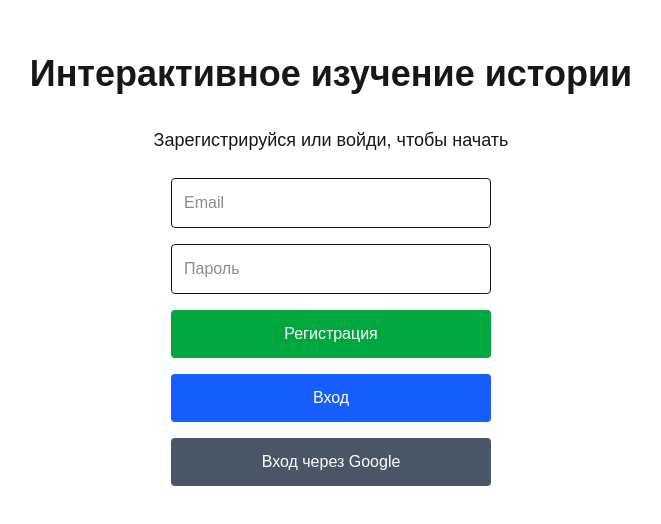
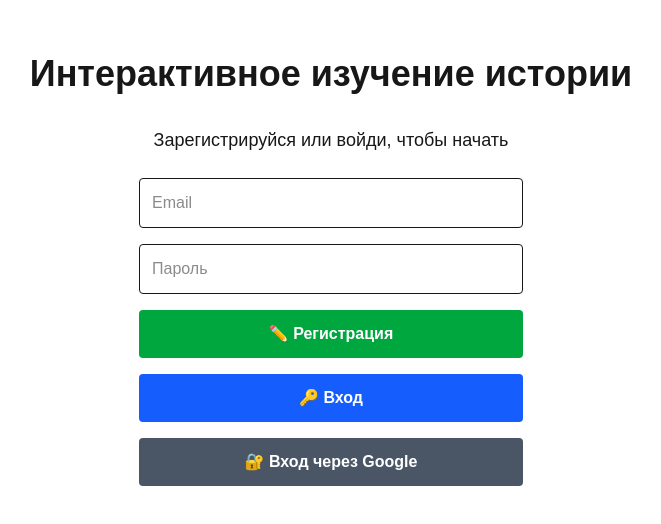
Before and after one commit to nikolaeff80/my-history-app, a Next.js app: page / in a window 1280 px wide. Shown: the part 130-654 px from the top of the page, without its empty margins (309-970 px from the left). Built offline with nearby package versions, Linux system fonts and the light colour scheme; no server answers.

Commit message:
Fixed bug with entry

```diff
--- a/src/components/LoginForm.tsx
+++ b/src/components/LoginForm.tsx
@@ -1,32 +1,199 @@
 'use client';
 
 import { createClient } from '@/utils/supabase-client';
-import { useState } from 'react';
+import { useState, useEffect } from 'react';
+import { useRouter } from 'next/navigation';
 
 export default function LoginForm() {
   const [email, setEmail] = useState('');
   const [password, setPassword] = useState('');
+  const [loading, setLoading] = useState(false);
+  const [message, setMessage] = useState<{ type: 'success' | 'error'; text: string } | null>(null);
+  const [user, setUser] = useState<any>(null);
+  const [isAuthenticated, setIsAuthenticated] = useState(false);
+  const router = useRouter();
   const supabase = createClient();
 
+  // Проверить, залогирован ли пользователь при загрузке
+  useEffect(() => {
+    const checkAuth = async () => {
+      const { data: { session } } = await supabase.auth.getSession();
+      if (session?.user) {
+        setUser(session.user);
+        setIsAuthenticated(true);
+      }
+    };
+    checkAuth();
+  }, []);
+
   const signUp = async () => {
-    await supabase.auth.signUp({ email, password });
+    if (!email || !password) {
+      setMessage({ type: 'error', text: 'Пожалуйста, заполните email и пароль' });
+      return;
+    }
+
+    setLoading(true);
+    setMessage(null);
+
+    try {
+      const { data, error } = await supabase.auth.signUp({ email, password });
+
+      if (error) {
+        // Обработка специфичных ошибок
+        if (error.message.includes('429') || error.status === 429) {
+          setMessage({ type: 'error', text: 'Слишком много попыток. Подождите несколько минут.' });
+        } else if (error.message.includes('already exists')) {
+          setMessage({ type: 'error', text: 'Пользователь с этой почтой уже существует' });
+        } else {
+          setMessage({ type: 'error', text: error.message || 'Ошибка при регистрации' });
+        }
+      } else {
+        setMessage({ type: 'success', text: 'Проверьте почту для подтверждения регистрации' });
+        setEmail('');
+        setPassword('');
+      }
+    } catch (err) {
+      setMessage({ type: 'error', text: 'Неизвестная ошибка при регистрации' });
+      console.error(err);
+    } finally {
+      setLoading(false);
+    }
   };
 
   const signIn = async () => {
-    await supabase.auth.signInWithPassword({ email, password });
+    if (!email || !password) {
+      setMessage({ type: 'error', text: 'Пожалуйста, заполните email и пароль' });
+      return;
+    }
+
+    setLoading(true);
+    setMessage(null);
+
+    try {
+      const { data, error } = await supabase.auth.signInWithPassword({ email, password });
+
+      if (error) {
+        setMessage({ type: 'error', text: error.message || 'Ошибка при входе' });
+      } else if (data.user) {
+        // Успешный вход - показать приветствие с именем
+        const userName = data.user.user_metadata?.full_name || data.user.email?.split('@')[0] || 'пользователь';
+        setUser(data.user);
+        setIsAuthenticated(true);
+        setMessage({ type: 'success', text: `Здравствуй, ${userName}!` });
+        setEmail('');
+        setPassword('');
+      }
+    } catch (err) {
+      setMessage({ type: 'error', text: 'Неизвестная ошибка при входе' });
+      console.error(err);
+    } finally {
+      setLoading(false);
+    }
   };
 
   const signInGoogle = async () => {
-    await supabase.auth.signInWithOAuth({ provider: 'google' });
+    setLoading(true);
+    setMessage(null);
+
+    try {
+      const { error } = await supabase.auth.signInWithOAuth({ provider: 'google' });
+
+      if (error) {
+        setMessage({ type: 'error', text: error.message || 'Ошибка при входе через Google' });
+      }
+    } catch (err) {
+      setMessage({ type: 'error', text: 'Неизвестная ошибка' });
+      console.error(err);
+    } finally {
+      setLoading(false);
+    }
   };
 
   return (
-    <div className="flex flex-col gap-4 w-80">
-      <input type="email" placeholder="Email" value={email} onChange={(e) => setEmail(e.target.value)} className="p-3 border rounded" />
-      <input type="password" placeholder="Пароль" value={password} onChange={(e) => setPassword(e.target.value)} className="p-3 border rounded" />
-      <button onClick={signUp} className="bg-green-600 text-white py-3 rounded">Регистрация</button>
-      <button onClick={signIn} className="bg-blue-600 text-white py-3 rounded">Вход</button>
-      <button onClick={signInGoogle} className="bg-gray-600 text-white py-3 rounded">Вход через Google</button>
+    <div className="flex flex-col gap-4 w-96">
+      <style>{`
+        @keyframes buttonPress {
+          0% { transform: translateY(0px); }
+          50% { transform: translateY(2px); }
+          100% { transform: translateY(0px); }
+        }
+
+        .btn-pressed:active {
+          animation: buttonPress 0.2s ease-in-out;
+        }
+      `}</style>
+
+      {/* Экран приветствия после входа */}
+      {isAuthenticated && user ? (
+        <div className="flex flex-col gap-4 items-center p-6 border rounded-lg bg-blue-50">
+          <div className="text-2xl font-bold text-center text-blue-700">
+            Здравствуй, {user.user_metadata?.full_name || user.email?.split('@')[0]}!
+          </div>
+          <p className="text-gray-600 text-center">Добро пожаловать в приложение</p>
+          <button
+            onClick={() => router.push('/dashboard')}
+            className="btn-pressed w-full bg-blue-600 hover:bg-blue-700 text-white py-3 rounded font-semibold transition-colors duration-200"
+          >
+            Перейти в дашбоард
+          </button>
+          <button
+            onClick={() => {
+              setIsAuthenticated(false);
+              setUser(null);
+              supabase.auth.signOut();
+            }}
+            className="btn-pressed w-full bg-gray-400 hover:bg-gray-500 text-white py-2 rounded transition-colors duration-200"
+          >
+            Выход
+          </button>
+        </div>
+      ) : (
+        <>
+          {/* Форма входа */}
+          <input
+            type="email"
+            placeholder="Email"
+            value={email}
+            onChange={(e) => setEmail(e.target.value)}
+            className="p-3 border rounded focus:outline-none focus:ring-2 focus:ring-blue-500"
+            disabled={loading}
+          />
+          <input
+            type="password"
+            placeholder="Пароль"
+            value={password}
+            onChange={(e) => setPassword(e.target.value)}
+            className="p-3 border rounded focus:outline-none focus:ring-2 focus:ring-blue-500"
+            disabled={loading}
+          />
+          {message && (
+            <div className={`p-3 rounded text-sm font-medium ${message.type === 'success' ? 'bg-green-100 text-green-800 border border-green-300' : 'bg-red-100 text-red-800 border border-red-300'}`}>
+              {message.text}
+            </div>
+          )}
+          <button
+            onClick={signUp}
+            className="btn-pressed bg-green-600 hover:bg-green-700 text-white py-3 rounded font-semibold transition-colors duration-200 disabled:opacity-50 disabled:cursor-not-allowed"
+            disabled={loading}
+          >
+            {loading ? '⏳ Загрузка...' : '✏️ Регистрация'}
+          </button>
+          <button
+            onClick={signIn}
+            className="btn-pressed bg-blue-600 hover:bg-blue-700 text-white py-3 rounded font-semibold transition-colors duration-200 disabled:opacity-50 disabled:cursor-not-allowed"
+            disabled={loading}
+          >
+            {loading ? '⏳ Загрузка...' : '🔑 Вход'}
+          </button>
+          <button
+            onClick={signInGoogle}
+            className="btn-pressed bg-gray-600 hover:bg-gray-700 text-white py-3 rounded font-semibold transition-colors duration-200 disabled:opacity-50 disabled:cursor-not-allowed"
+            disabled={loading}
+          >
+            {loading ? '⏳ Загрузка...' : '🔐 Вход через Google'}
+          </button>
+        </>
+      )}
     </div>
   );
 }
```
